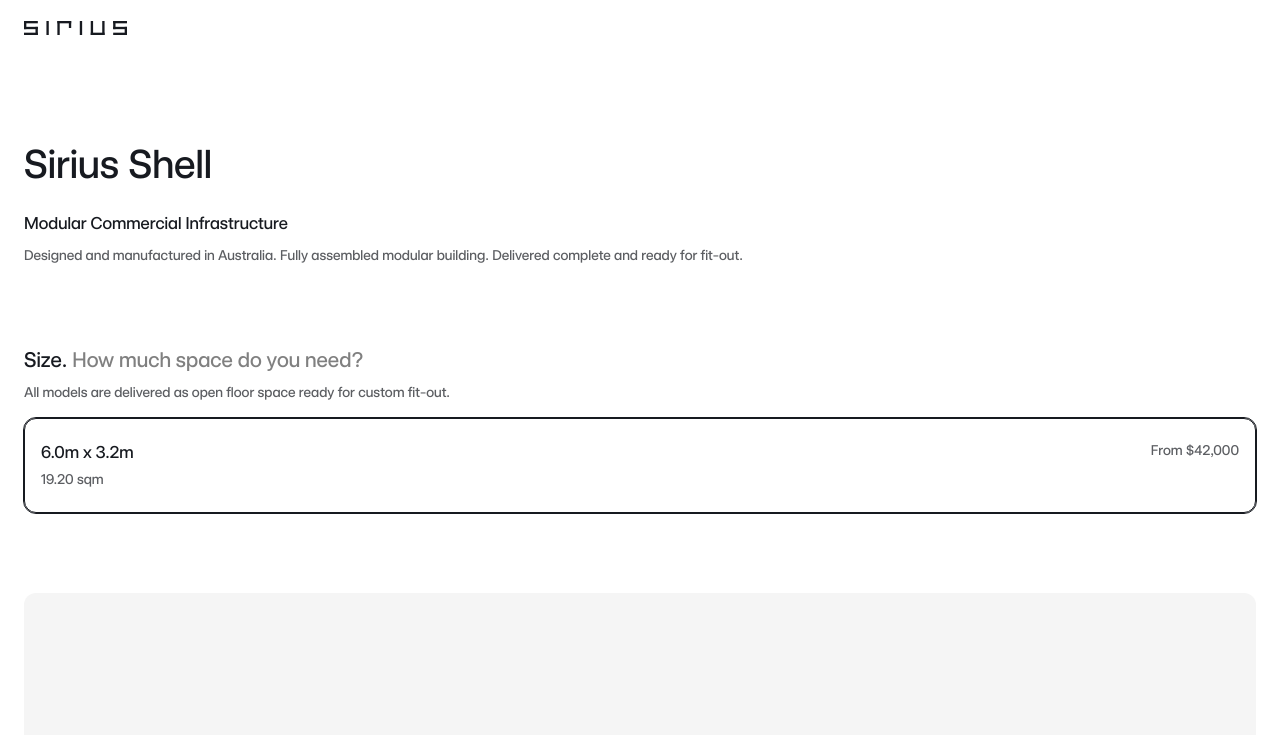
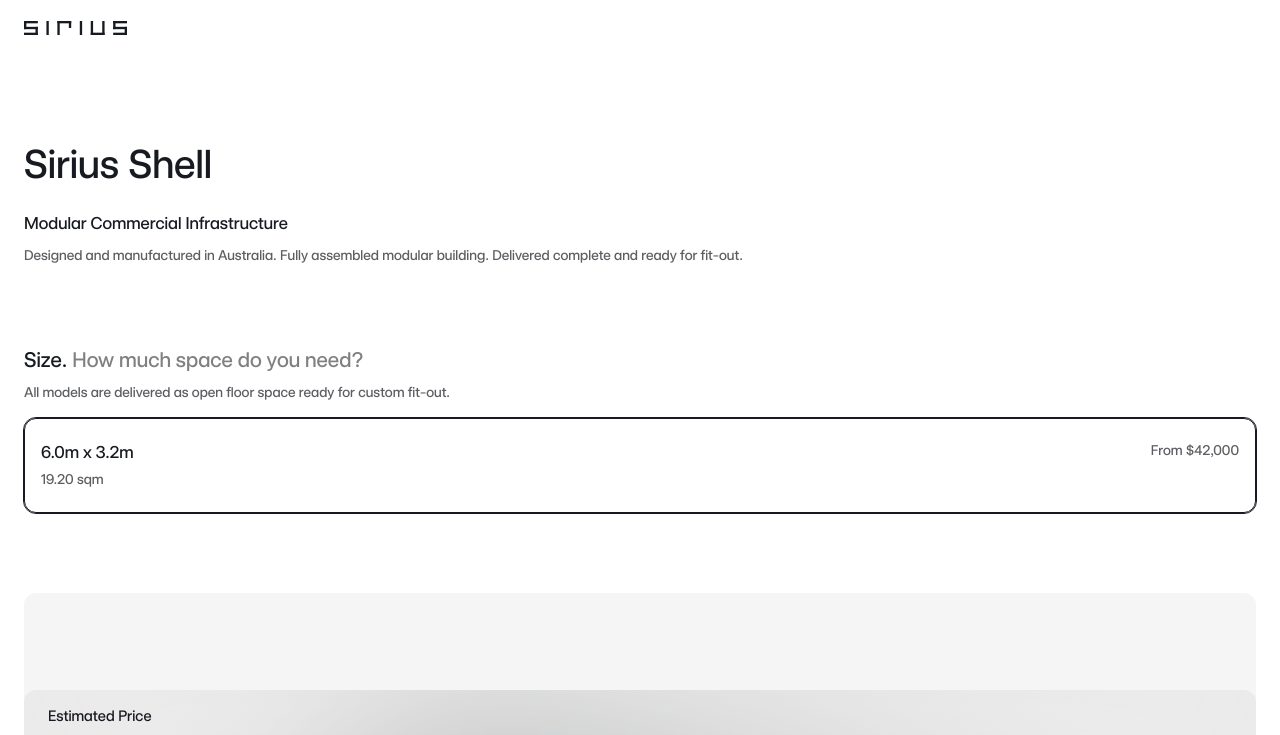
Before and after one commit to venkatesh-pro/sirius-design, a Next.js app: page /shell in a window 1280 px wide. Shown: the top 735 px of the page. Built offline with nearby package versions, Linux system fonts and the light colour scheme.

Commit message:
ios issue testing

```diff
--- a/app/shell/page.tsx
+++ b/app/shell/page.tsx
@@ -881,7 +881,7 @@
           <Navbar />
         </div>
 
-        <div className="min-[1303px]:w-[30vw] min-[1303px]:h-[calc(100dvh-56px)] min-h-[calc(100dvh-(14px+21px+21px))] overflow-scroll">
+        <div className="min-[1303px]:w-[30vw] min-[1303px]:h-[calc(100dvh-56px)] h-[calc(100dvh-(14px+21px+21px))] overflow-scroll">
           <Configurator
             configuratorData={configuratorData}
             setConfiguratorData={setConfiguratorData}
```
